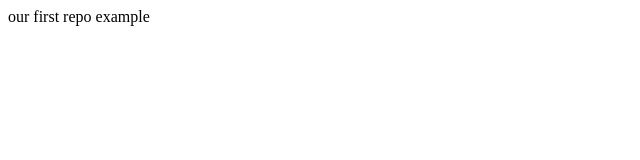
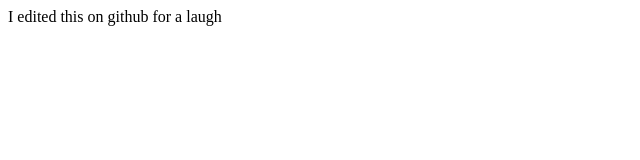
Before and after one commit to coliningham/git-course-repo, a website: page index.html in a window 1280 px wide. Shown: the whole page, without its empty margins (0-640 px from the left). Drawn offline with Linux system fonts and the light colour scheme.

Commit message:
edited in github - beginners

```diff
--- a/index.html
+++ b/index.html
@@ -1,6 +1,6 @@
 <!DOCTYPE html>
 <html>
 	<body>
-		our first repo example
+		I edited this on github for a laugh
 	</body>
 </html>
```
